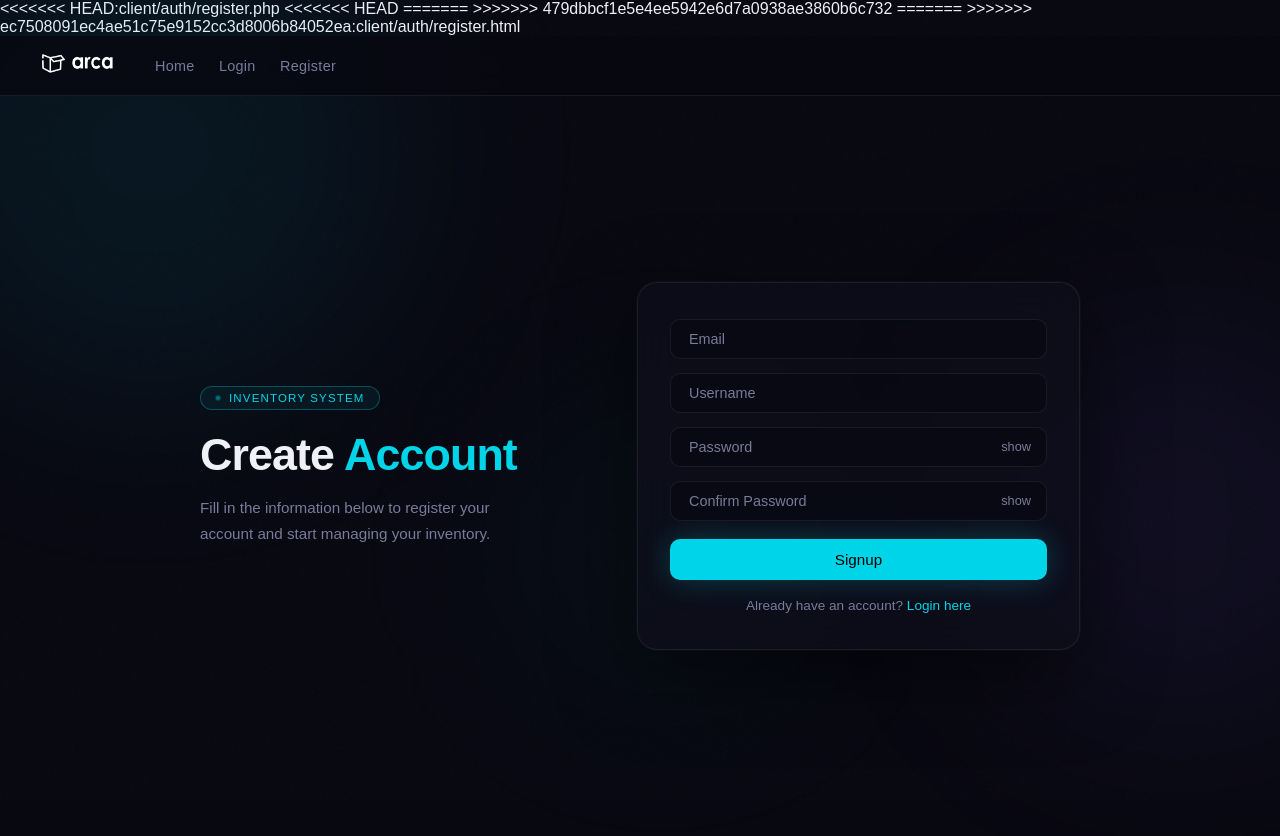
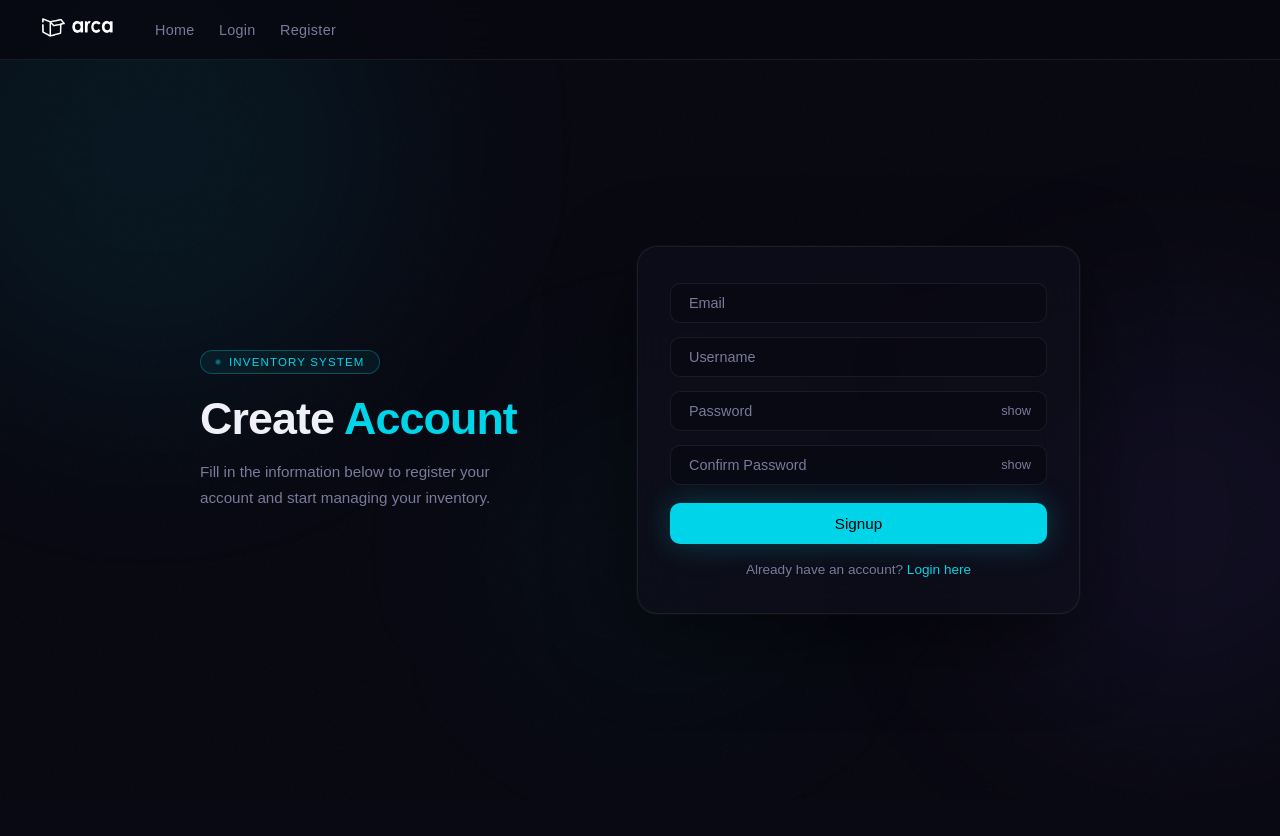
Before and after one commit to Mushroomkon/arca-online, a PHP site: page /client/auth/register.php in a window 1280 px wide. After the commit the page ends 652 px from the top, so only its background shows below. Run offline with PHP 8.4, Linux system fonts and the light colour scheme.

Commit message:
Fixes New

```diff
--- a/client/admin/admin.php
+++ b/client/admin/admin.php
@@ -23,16 +23,12 @@ $stmt->execute();
 $actor = $stmt->get_result()->fetch_assoc();
 $stmt->close();
 
-<<<<<<< HEAD
 
 $actor = isset($_SESSION['user_name']) ? $_SESSION['user_name'] : null;
 
 if (!$actor || $actor !== 'admin_renier') {
-   header("Location: ../pages/dashboard.php");
-=======
-if (!$actor || $actor['user_name'] !== 'admin_renier') {
     header("Location: ../pages/dashboard.php");
->>>>>>> upstream/main
+
     exit();
 }
 $sort  = sanitize_text($_GET['sort'] ?? 'name');
--- a/client/auth/login.php
+++ b/client/auth/login.php
@@ -10,10 +10,9 @@ ini_set('display_errors', 1);
 <title>Login - Arca</title>
 <link rel="icon" type="image/png" sizes="32x32" href="../assets/img/logo.png">
 <link rel="stylesheet" href="../assets/css/style.css">
-<<<<<<< HEAD
-=======
+
 <link href="https://fonts.googleapis.com/css2?family=Anton&display=swap" rel="stylesheet">
->>>>>>> ec7508091ec4ae51c75e9152cc3d8006b84052ea
+
 </head>
 <body>
 <div class="glow-orb glow-orb-1"></div>
--- a/client/auth/register.php
+++ b/client/auth/register.php
@@ -6,15 +6,13 @@
 <title>Signup - Arca</title>
 <link rel="icon" type="image/png" sizes="32x32" href="../assets/img/logo.png">
 <link rel="stylesheet" href="../assets/css/style.css">
-<<<<<<< HEAD:client/auth/register.php
-<<<<<<< HEAD
+
     <link href="https://fonts.googleapis.com/css2?family=Anton&display=swap" rel="stylesheet">
-=======
+
 <link href="https://fonts.googleapis.com/css2?family=Anton&display=swap" rel="stylesheet">
->>>>>>> 479dbbcf1e5e4ee5942e6d7a0938ae3860b6c732
-=======
+
 <link href="https://fonts.googleapis.com/css2?family=Anton&display=swap" rel="stylesheet">
->>>>>>> ec7508091ec4ae51c75e9152cc3d8006b84052ea:client/auth/register.html
+
 </head>
 <div>
 <div class="glow-orb glow-orb-1"></div>
```
Also changed, not shown: server/auth/login.php (+2 -9 lines), server/auth/logout.php (+5 -6 lines).
